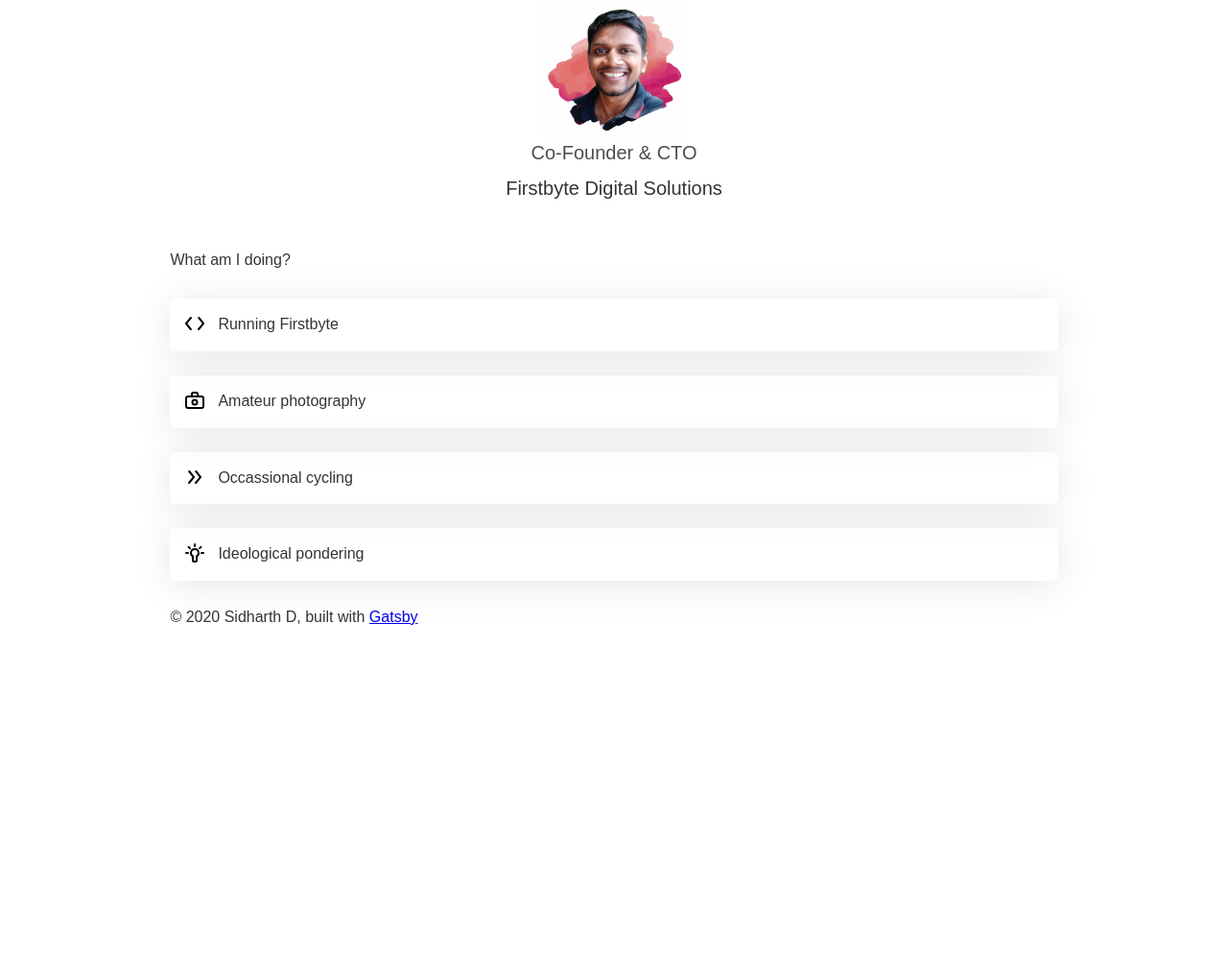
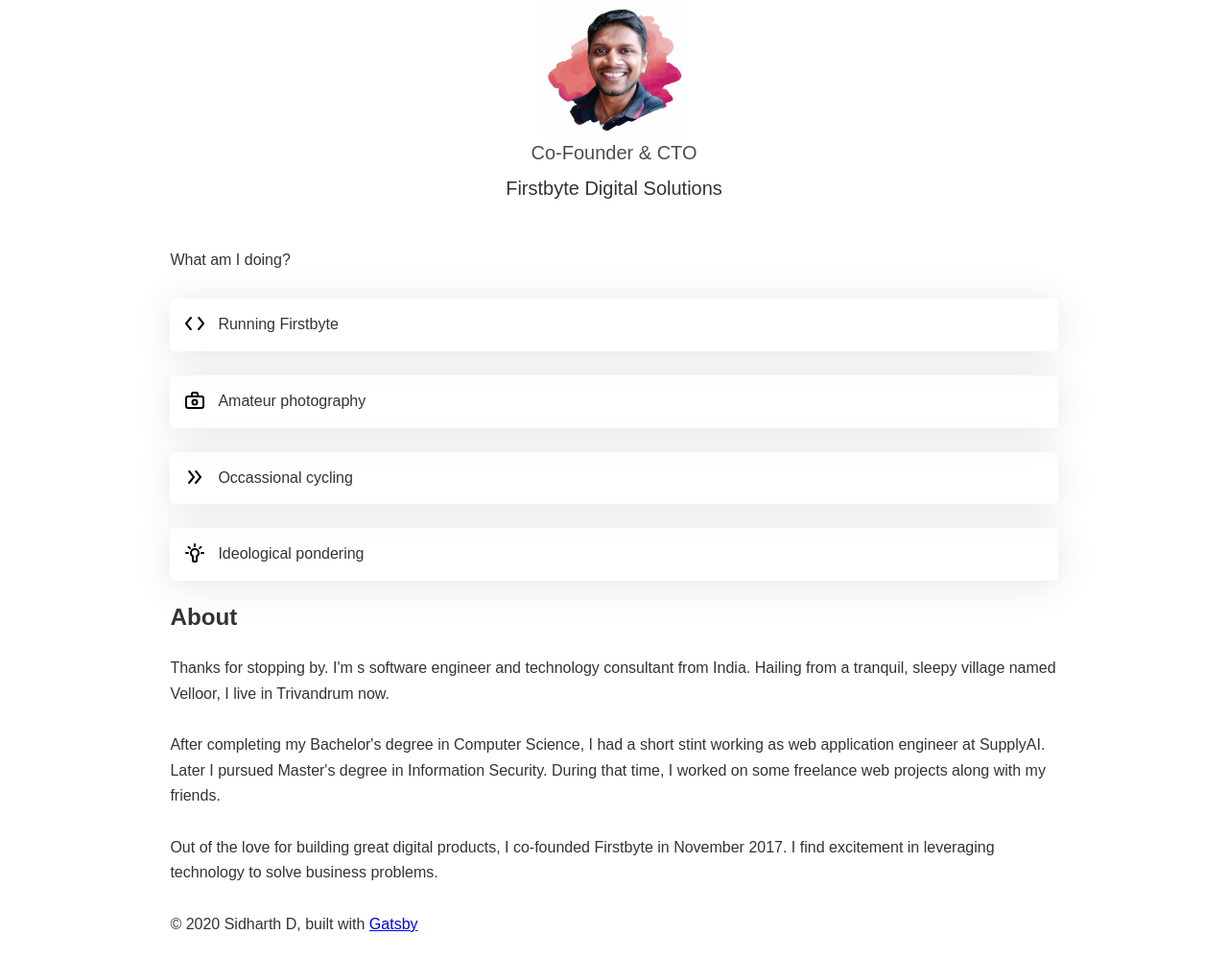
Before and after one commit to sidharthd/sidharthd.in, a Gatsby site: page / in a window 1280 px wide. Shown: the part 74-1073 px from the top of the page at 96% size. Before the commit the page ends 800 px from the top, so only its background shows below. Built offline with nearby package versions, Linux system fonts and the light colour scheme; Gatsby itself is replaced by a stand-in of ours.

Commit message:
Added about section

```diff
--- /dev/null
+++ b/src/components/about.tsx
@@ -0,0 +1,25 @@
+import React from 'react';
+
+const About: React.FC = () => (
+  <>
+    <h2>About</h2>
+    <p>
+      Thanks for stopping by. I&apos;m s software engineer and technology
+      consultant from India. Hailing from a tranquil, sleepy village named
+      Velloor, I live in Trivandrum now.
+    </p>
+    <p>
+      After completing my Bachelor&apos;s degree in Computer Science, I had a
+      short stint working as web application engineer at SupplyAI. Later I
+      pursued Master&apos;s degree in Information Security. During that time, I
+      worked on some freelance web projects along with my friends.
+    </p>
+    <p>
+      Out of the love for building great digital products, I co-founded
+      Firstbyte in November 2017. I find excitement in leveraging technology to
+      solve business problems.
+    </p>
+  </>
+);
+
+export default About;
--- a/src/pages/index.js
+++ b/src/pages/index.js
@@ -2,6 +2,7 @@ import React from 'react';
 import Layout from '../components/layout';
 import Avatar from '../components/avatar';
 import Activity from '../components/activity';
+import About from '../components/about';
 import SEO from '../components/seo';
 import { code, camera, right, bulb } from '../icons';
 
@@ -20,6 +21,7 @@ const IndexPage = () => (
       <Activity icon={right} label="Occassional cycling" />
       <Activity icon={bulb} label="Ideological pondering" />
     </div>
+    <About />
   </Layout>
 );
 
```
